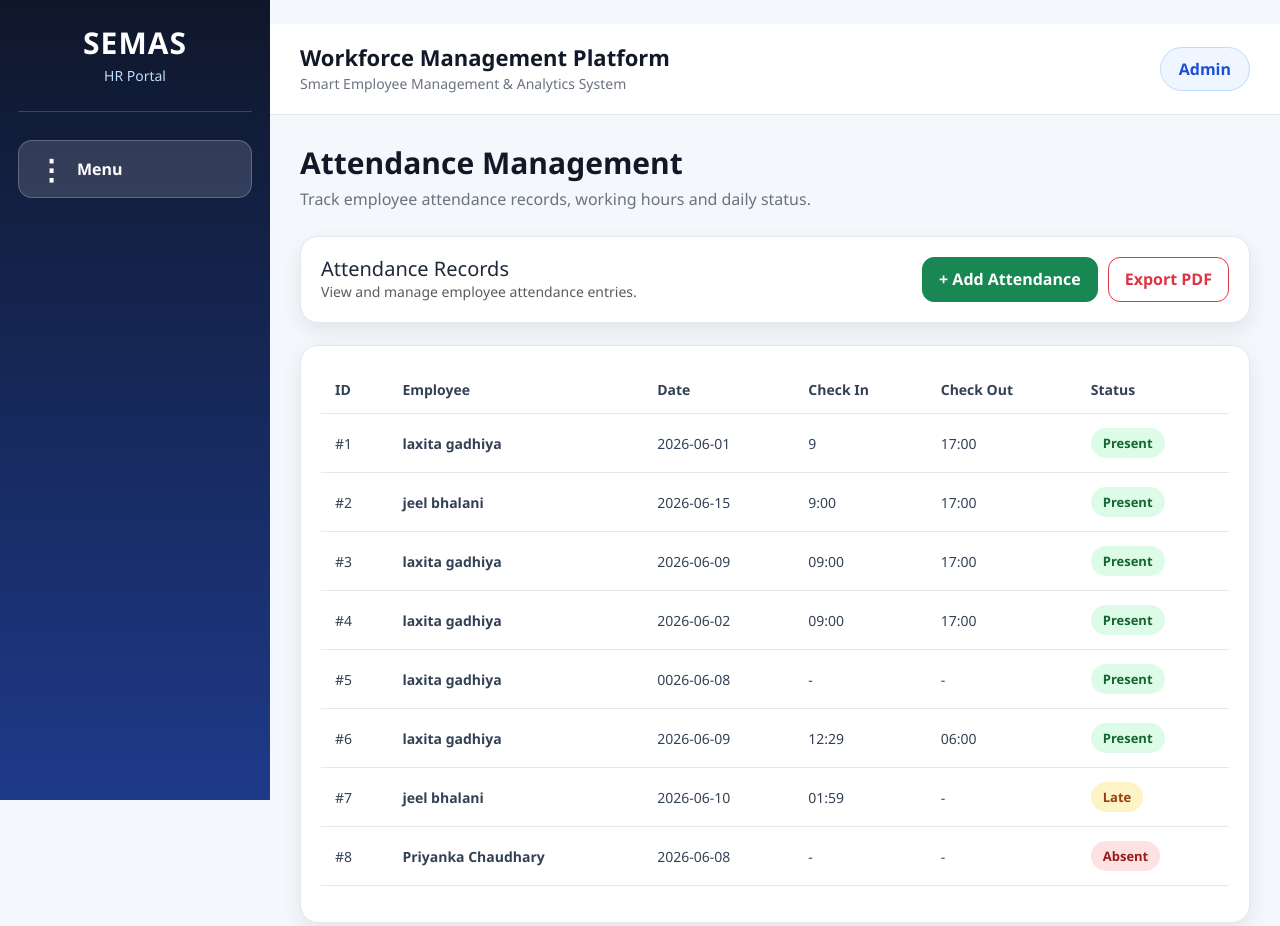
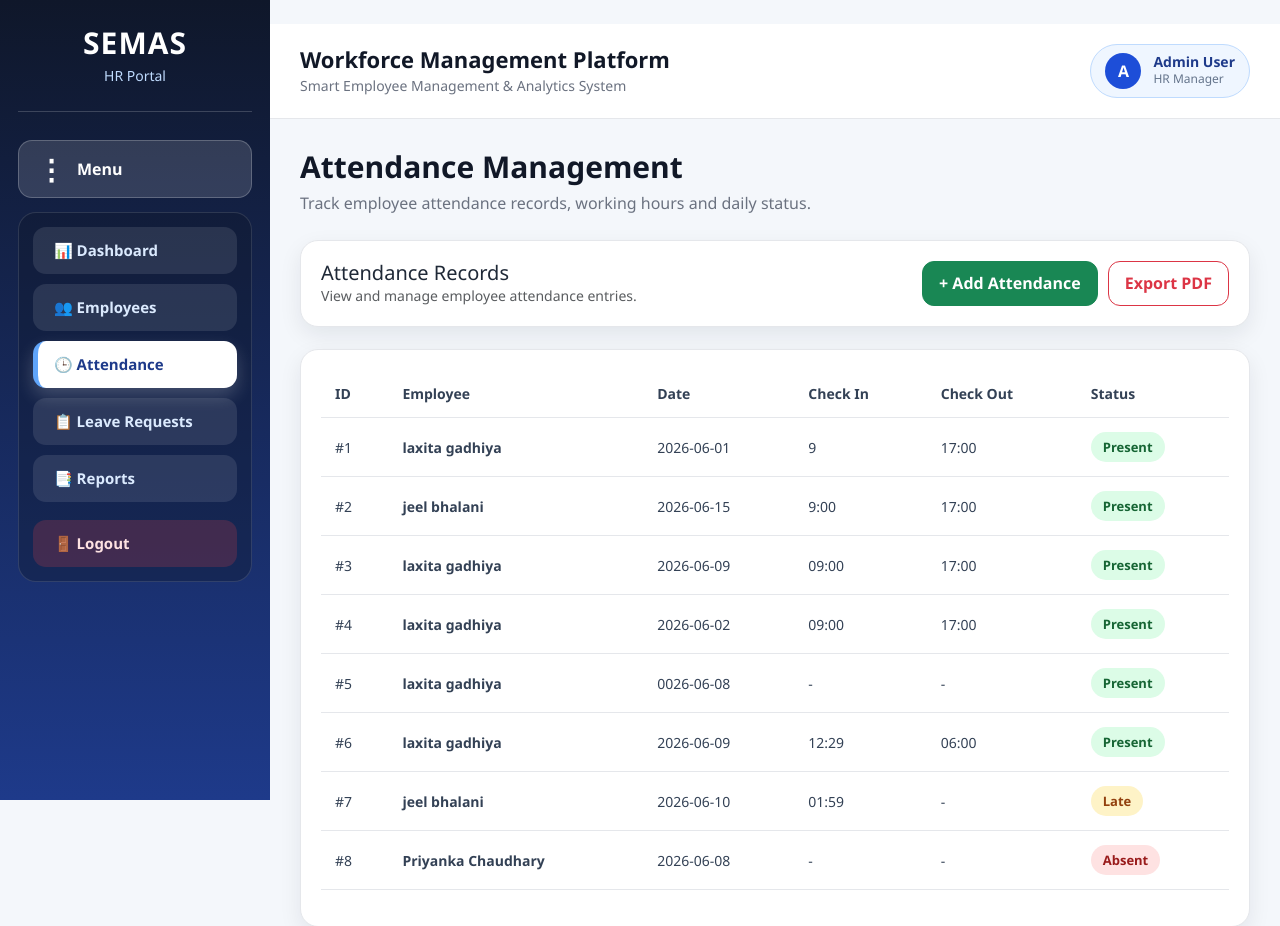
Before and after one commit to laxitagadhiya118/SEMAS-HR-Portal, a Flask app: page /attendance in a window 1280 px wide. Shown: the top 926 px of the page. Run offline with Flask 3, Linux system fonts and the light colour scheme; a user stored in the database is signed in; data comes from the database, SQL or seed files in the repository.

Commit message:
Improve sidebar active state and admin profile

```diff
--- a/static/style.css
+++ b/static/style.css
@@ -144,6 +144,14 @@ a {
     transform: translateX(5px);
 }
 
+/* Active sidebar page highlight */
+.active-nav {
+    background: #ffffff !important;
+    color: #1e3a8a !important;
+    border-left: 5px solid #60a5fa !important;
+    box-shadow: 0 8px 18px rgba(255, 255, 255, 0.20);
+}
+
 .logout-item {
     background: rgba(239, 68, 68, 0.20);
     color: #fee2e2;
@@ -186,6 +194,7 @@ a {
     color: #6b7280;
 }
 
+/* Old admin box support */
 .admin-box {
     background: #eff6ff;
     color: #1d4ed8;
@@ -193,6 +202,42 @@ a {
     border-radius: 999px;
     font-weight: 700;
     border: 1px solid #bfdbfe;
+}
+
+/* Professional admin profile topbar */
+.admin-profile {
+    display: flex;
+    align-items: center;
+    gap: 12px;
+    background: #eff6ff;
+    border: 1px solid #bfdbfe;
+    padding: 8px 14px;
+    border-radius: 999px;
+}
+
+.admin-avatar {
+    width: 36px;
+    height: 36px;
+    border-radius: 50%;
+    background: #1d4ed8;
+    color: #ffffff;
+    display: flex;
+    align-items: center;
+    justify-content: center;
+    font-weight: 800;
+}
+
+.admin-profile strong {
+    display: block;
+    color: #1e3a8a;
+    font-size: 14px;
+    line-height: 1.1;
+}
+
+.admin-profile span {
+    display: block;
+    color: #64748b;
+    font-size: 12px;
 }
 
 .page-content {
@@ -532,6 +577,18 @@ a {
 }
 
 /* =========================
+   FOOTER
+========================= */
+
+.footer-note {
+    margin-top: 30px;
+    padding: 18px;
+    color: #64748b;
+    text-align: center;
+    font-size: 14px;
+}
+
+/* =========================
    RESPONSIVE DESIGN
 ========================= */
 
@@ -588,4 +645,8 @@ a {
     .search-form input {
         min-width: 100%;
     }
+
+    .admin-profile {
+        width: 100%;
+    }
 }
--- a/templates/base.html
+++ b/templates/base.html
@@ -32,12 +32,17 @@
             </button>
 
             <!-- Dropdown Sidebar List -->
-            <nav class="sidebar-menu" id="sidebarMenu">
-                <a class="nav-item" href="/">📊 Dashboard</a>
-                <a class="nav-item" href="/employees">👥 Employees</a>
-                <a class="nav-item" href="/attendance">🕒 Attendance</a>
-                <a class="nav-item" href="/leave-requests">📋 Leave Requests</a>
-                <a class="nav-item" href="/reports">📑 Reports</a>
+            <nav class="sidebar-menu show-menu" id="sidebarMenu">
+                <a class="nav-item {% if request.path == '/' %}active-nav{% endif %}" href="/">📊 Dashboard</a>
+
+                <a class="nav-item {% if request.path.startswith('/employees') or request.path.startswith('/add-employee') or request.path.startswith('/edit-employee') %}active-nav{% endif %}" href="/employees">👥 Employees</a>
+
+                <a class="nav-item {% if request.path.startswith('/attendance') or request.path.startswith('/add-attendance') %}active-nav{% endif %}" href="/attendance">🕒 Attendance</a>
+
+                <a class="nav-item {% if request.path.startswith('/leave-requests') or request.path.startswith('/add-leave-request') %}active-nav{% endif %}" href="/leave-requests">📋 Leave Requests</a>
+
+                <a class="nav-item {% if request.path.startswith('/reports') %}active-nav{% endif %}" href="/reports">📑 Reports</a>
+
                 <a class="nav-item logout-item" href="/logout">🚪 Logout</a>
             </nav>
         </div>
@@ -53,8 +58,12 @@
                 <small>Smart Employee Management & Analytics System</small>
             </div>
 
-            <div class="admin-box">
-                Admin
+            <div class="admin-profile">
+                <div class="admin-avatar">A</div>
+                <div>
+                    <strong>Admin User</strong>
+                    <span>HR Manager</span>
+                </div>
             </div>
         </div>
 
```
